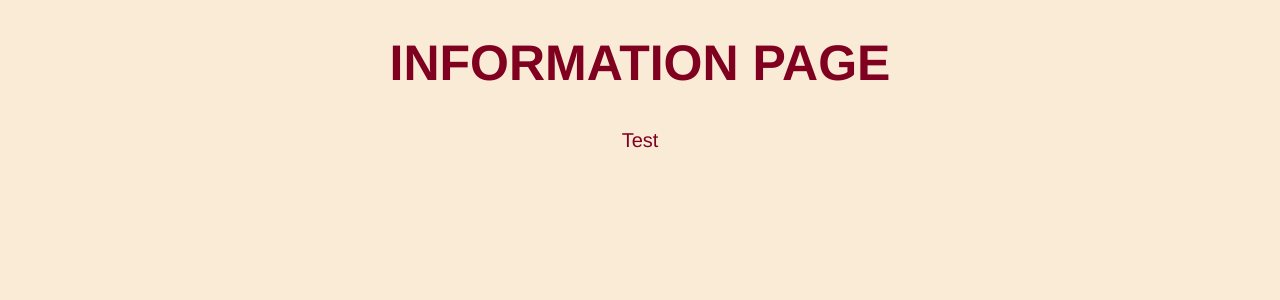
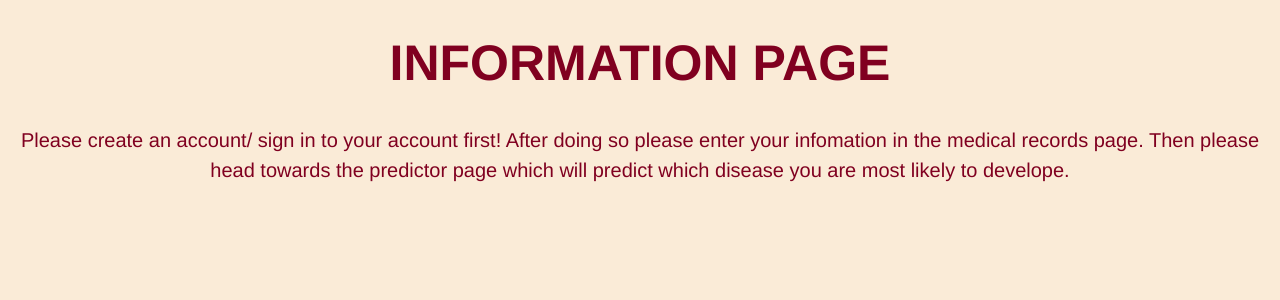
Before and after one commit to mrcurrlyhair/Project, a Flask app: page /information in a window 1280 px wide. Shown: the part 70-370 px from the top of the page. Run offline with Flask 3, Linux system fonts and the light colour scheme; parts of the project's set-up code (start-up, migrations or seed data) failed here and were passed over.

Commit message:
HTML details
HTML details , add explanations etc

```diff
--- a/templates/home.html
+++ b/templates/home.html
@@ -39,7 +39,11 @@
 
 
     <h1>Welcome to the Home Page</h1>
-    <p>Test</p>
+    <p>
+        This website was developed for my master degree project.
+        For more infomation, please visit the infomation page
+    </p>
+
 
 </body>
 </html>
--- a/templates/information.html
+++ b/templates/information.html
@@ -26,7 +26,12 @@
 
 
     <h1>Information Page</h1>
-    <p>Test</p>
+    <p>
+        Please create an account/ sign in to your account first!
+        After doing so please enter your infomation in the medical records page.
+        Then please head towards the predictor page which will predict which disease you are most
+        likely to develope.
+    </p>
 
 </body>
 </html>
```
